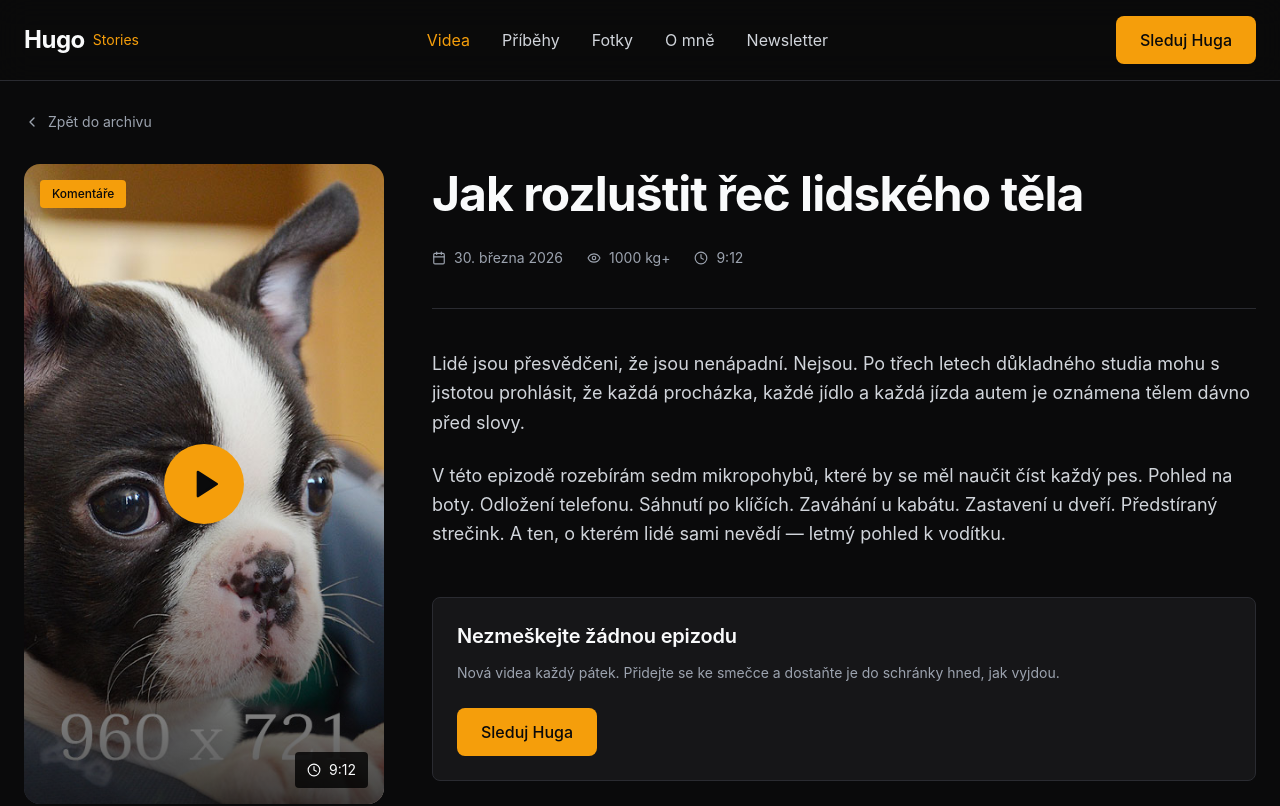
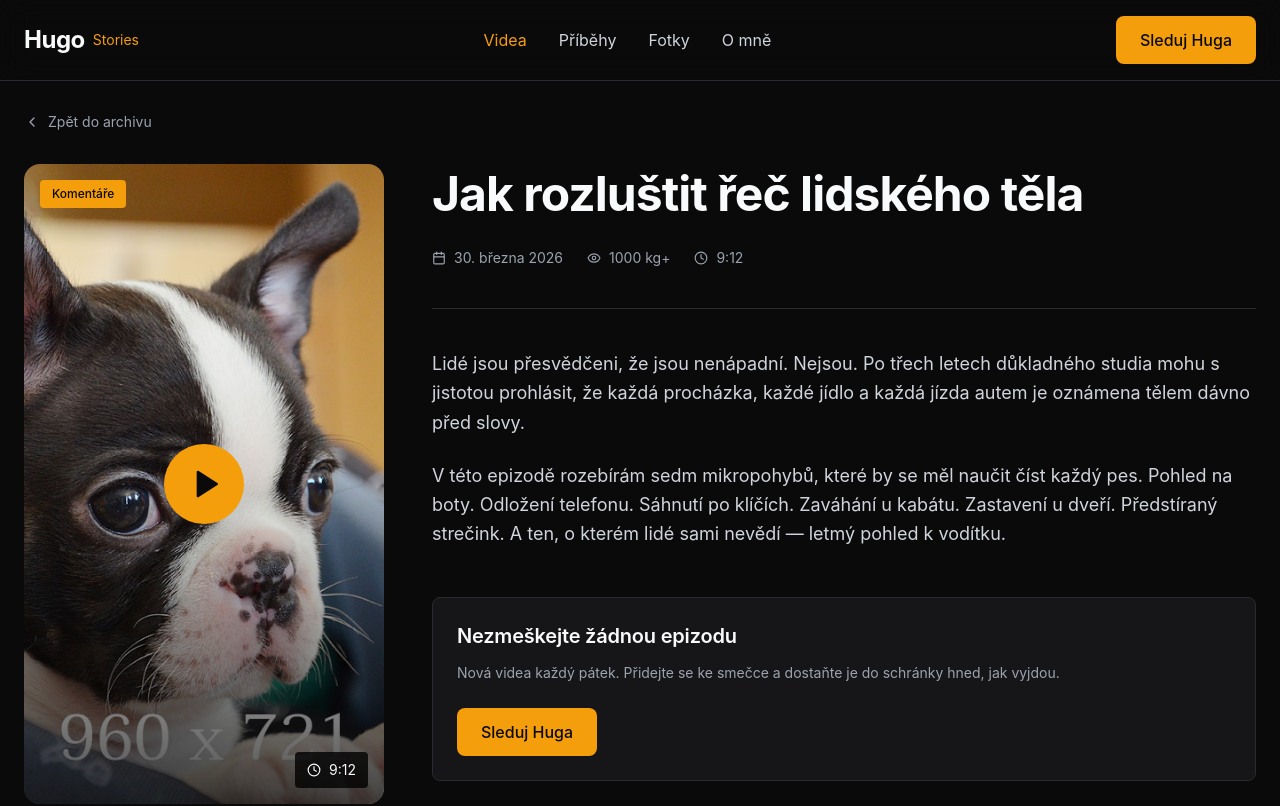
Before and after one commit to Hugorgon/hugo-web, a React (Vite) app: page /videos/jak-rozlustit-rec-lidskeho-tela in a window 1280 px wide. Shown: the top 806 px of the page. Built offline with nearby package versions, Linux system fonts and the light colour scheme.

Commit message:
Hide newsletter section

```diff
--- a/src/app/pages/HomePage.tsx
+++ b/src/app/pages/HomePage.tsx
@@ -5,7 +5,11 @@ import { Categories } from '../components/Categories';
 import { AboutHugo } from '../components/AboutHugo';
 import { StoriesGrid } from '../components/StoriesGrid';
 import { SocialContent } from '../components/SocialContent';
-import { Newsletter } from '../components/Newsletter';
+// Newsletter section is intentionally not rendered on the public site right
+// now. The component, its CMS field, and the `/#newsletter` anchor route
+// constant are kept in code so the section can be re-enabled by restoring
+// this import and the <Newsletter /> render below in a single commit.
+// import { Newsletter } from '../components/Newsletter';
 import { Footer } from '../components/Footer';
 
 /**
@@ -23,7 +27,7 @@ export function HomePage() {
       <AboutHugo />
       <StoriesGrid />
       <SocialContent />
-      <Newsletter />
+      {/* <Newsletter /> — intentionally hidden; see import comment above. */}
       <Footer />
     </div>
   );
--- a/src/app/pages/VideoDetailPage.tsx
+++ b/src/app/pages/VideoDetailPage.tsx
@@ -175,7 +175,7 @@ export function VideoDetailPage() {
                   Nová videa každý pátek. Přidejte se ke smečce a dostaňte je do schránky hned, jak vyjdou.
                 </p>
                 <Link
-                  to="/#newsletter"
+                  to={ROUTES.contact}
                   className="inline-flex items-center justify-center px-6 py-3 rounded-lg font-medium transition duration-200 ease-soft active:scale-[0.98] select-none bg-[#F59E0B] text-[#0A0A0B] hover:bg-[#FFB84D]"
                 >
                   Sleduj Huga
--- a/src/data/navigation.ts
+++ b/src/data/navigation.ts
@@ -23,17 +23,21 @@ export interface FooterSocialLink {
 }
 
 /** Hlavní položky v navbar — pořadí drží jeho vizuální layout. */
+// Newsletter entry intentionally omitted while the Newsletter section is
+// hidden from the public site (see HomePage). Add it back here when the
+// section is re-enabled.
 export const NAV_LINKS: readonly NavLink[] = [
   { kind: 'route', to: ROUTES.videos, label: 'Videa' },
   { kind: 'route', to: ROUTES.stories, label: 'Příběhy' },
   { kind: 'route', to: ROUTES.gallery, label: 'Fotky' },
   { kind: 'route', to: ROUTES.about, label: 'O mně' },
-  { kind: 'hash', to: ROUTES.newsletterAnchor, label: 'Newsletter' },
 ] as const;
 
 /** CTA tlačítko v pravé části navbaru a v mobilním menu. */
+// Repointed from `newsletterAnchor` to `contact` while Newsletter is hidden.
+// Semantically „Sleduj Huga" = „Follow Hugo" → Contact lists the channels.
 export const NAVBAR_CTA = {
-  to: ROUTES.newsletterAnchor,
+  to: ROUTES.contact,
   label: 'Sleduj Huga',
 } as const;
 
@@ -41,12 +45,12 @@ export const NAVBAR_CTA = {
 export const FOOTER_COLUMNS = {
   explore: {
     heading: 'Procházet',
+    // Newsletter entry omitted while the Newsletter section is hidden.
     links: [
       { to: ROUTES.videos, label: 'Videa' },
       { to: ROUTES.stories, label: 'Příběhy' },
       { to: ROUTES.gallery, label: 'Fotky' },
       { to: ROUTES.about, label: 'O Hugovi' },
-      { to: ROUTES.newsletterAnchor, label: 'Newsletter' },
     ] satisfies FooterLink[],
   },
   categories: {
```
